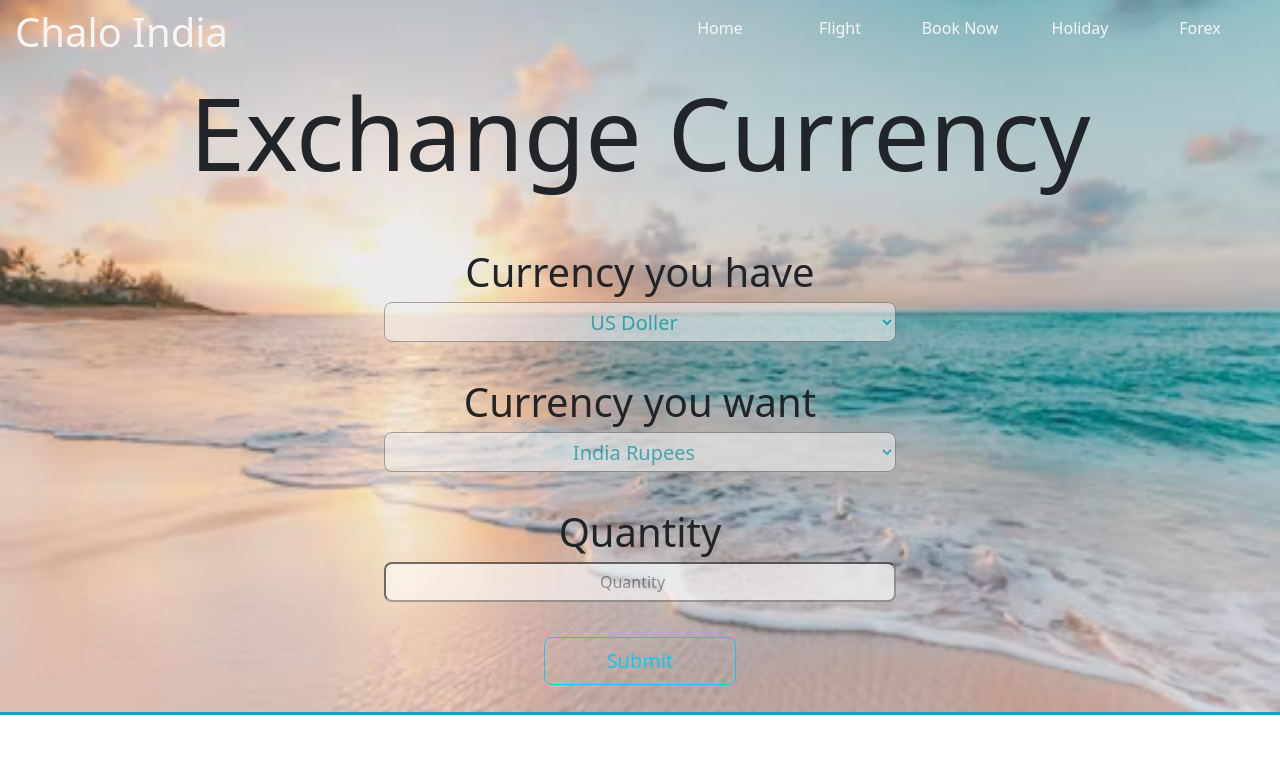
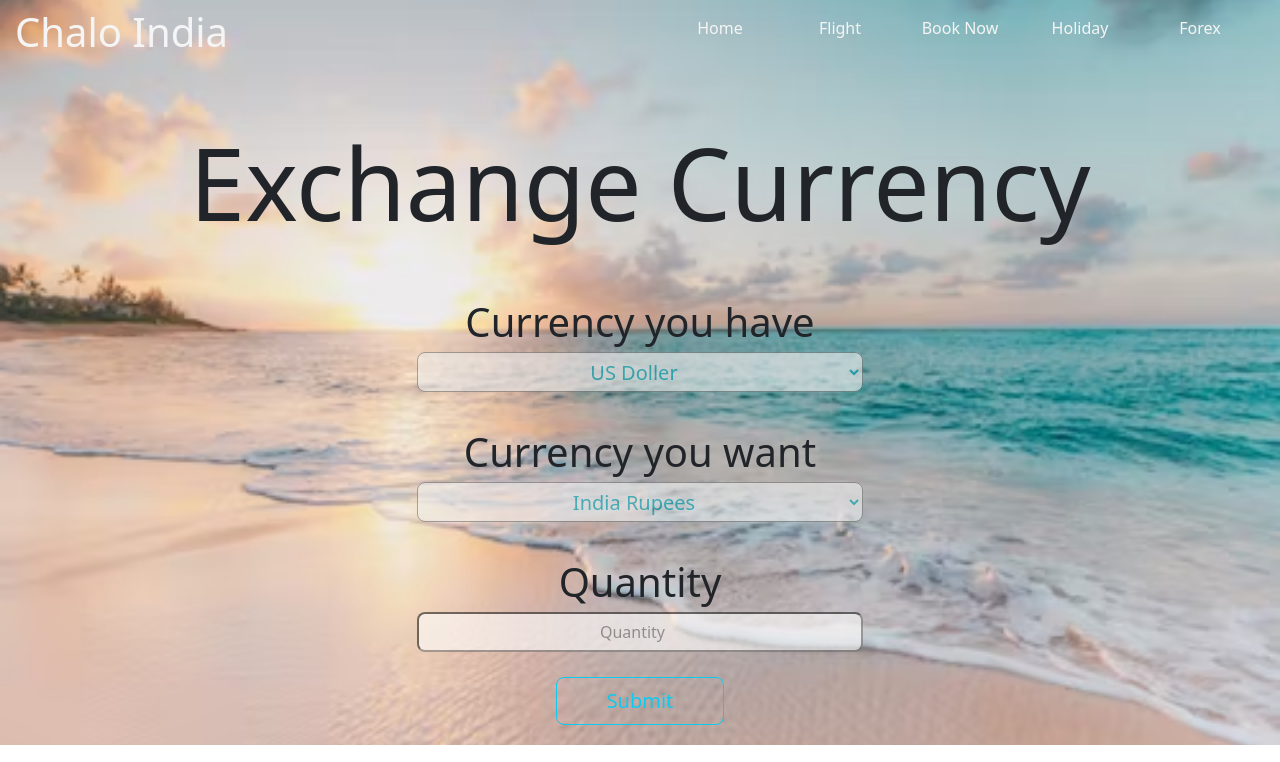
Before and after one commit to ujjawl28/Chalo-India, a plain HTML site: page exchange.html in a window 1280 px wide. Shown: the top 762 px of the page. Drawn offline with nearby package versions, Linux system fonts and the light colour scheme.

Commit message:
Update site

```diff
--- a/css/book.css
+++ b/css/book.css
@@ -11,7 +11,6 @@
     margin: 0 auto;
     padding-left: 15px;
     padding-right: 15px;
-
 }
 
 /* navbar  */
--- a/css/exchange.css
+++ b/css/exchange.css
@@ -4,6 +4,14 @@
     padding: 0;
 }
 /* navbar  */
+
+.container {
+    max-width: 1170px;
+    margin: 0 auto;
+    padding-left: 15px;
+    padding-right: 15px;
+
+}
 
 .navbar{
     position: absolute;
@@ -67,7 +75,7 @@ ul{
     background-repeat: no-repeat;
     background-size: cover;
     background-attachment: fixed;
-    height: 712px;
+    /* height: 712px; */
 }
 
 .heading{
@@ -101,9 +109,10 @@ form select{
     font-size: 20px;
 }
 .btn{
-    margin-top: 35px;
+    margin-top: 25px;
     /* margin-bottom: 15px; */
     width: 15%;
+    margin-bottom: 20px;
 
 }
 
@@ -113,9 +122,7 @@ footer {
     border-top: 3px solid #00a8c5;
 }
 
-.footer-row{
-    margin-top: 50px;
-}
+/*
 
 .footer-col h2{
     color: #00a8b4;
@@ -185,9 +192,9 @@ footer {
         margin-top: 70px;
         font-size: 40px;
     }
-      #exchange{
+      /* #exchange{
         height: 1200px;
-    }
+    } */
 
     label{
         font-size: 20px;
--- a/css/flight.css
+++ b/css/flight.css
@@ -1,7 +1,8 @@
 *{
+    list-style-type: none;
     margin: 0;
     padding: 0;
-    list-style: none;
+    text-decoration: none;
 }
 /* Navbar  */
 
@@ -59,14 +60,17 @@ ul{
 }
 
 #flight{
-    text-align: center;
+
     background-image: url(../image/william-topa-dG8d8JYnnvA-unsplash.jpg);
     background-position: center center;
     background-repeat: no-repeat;
     background-size: cover;
-    /* background-attachment: fixed; */
+    background-attachment: fixed;
+    padding-top: 10px;
+    padding-bottom: 25px;
+    text-align: center;
     width: 100%;
-    height: 705px;
+    /* height: 705px; */
 }
 
 .form{
@@ -127,9 +131,9 @@ footer {
     border-top: 3px solid black;
 }
 
-.footer-row{
+/* .footer-row{
     margin-top: 50px;
-}
+} */
 
 .footer-col h2{
     color: black;
@@ -160,7 +164,7 @@ footer {
 
 .container {
     max-width: 1170px;
-    margin: 50px auto;
+    margin: 30px auto;
     padding-left: 15px;
     padding-right: 15px;
 }
@@ -221,6 +225,6 @@ ul .link:hover{
         width: 100%;
     }
     #flight{
-        height: 1200px;
+        /* height: 1200px; */
     }
 }
--- a/exchange.html
+++ b/exchange.html
@@ -27,6 +27,8 @@
             <img src=https://encrypted-tbn0.gstatic.com/images?q=tbn:ANd9GcQl4k5mE0gns4he5FAsfwJpBaIIgTNxZxz8QQ&usqp=CAU alt="photo" class="menu-btn">
              <!-- <div class="menu-btn"><i class="fa-solid fa-bars"></i></div> -->
            </nav>
+
+           <div class="container">
         <h1 class="heading">Exchange Currency</h1>
         <div class="form">
             <form action="">
@@ -57,7 +59,8 @@
                <button type="button" class="btn btn-outline-info btn-lg sub">Submit</button>
             </form>
         </div>
-    </section>
+         </section>
+        </div>
 
     <footer>
       <div class="container">
```
Also changed, not shown: flight.html (+2 -1 lines).
